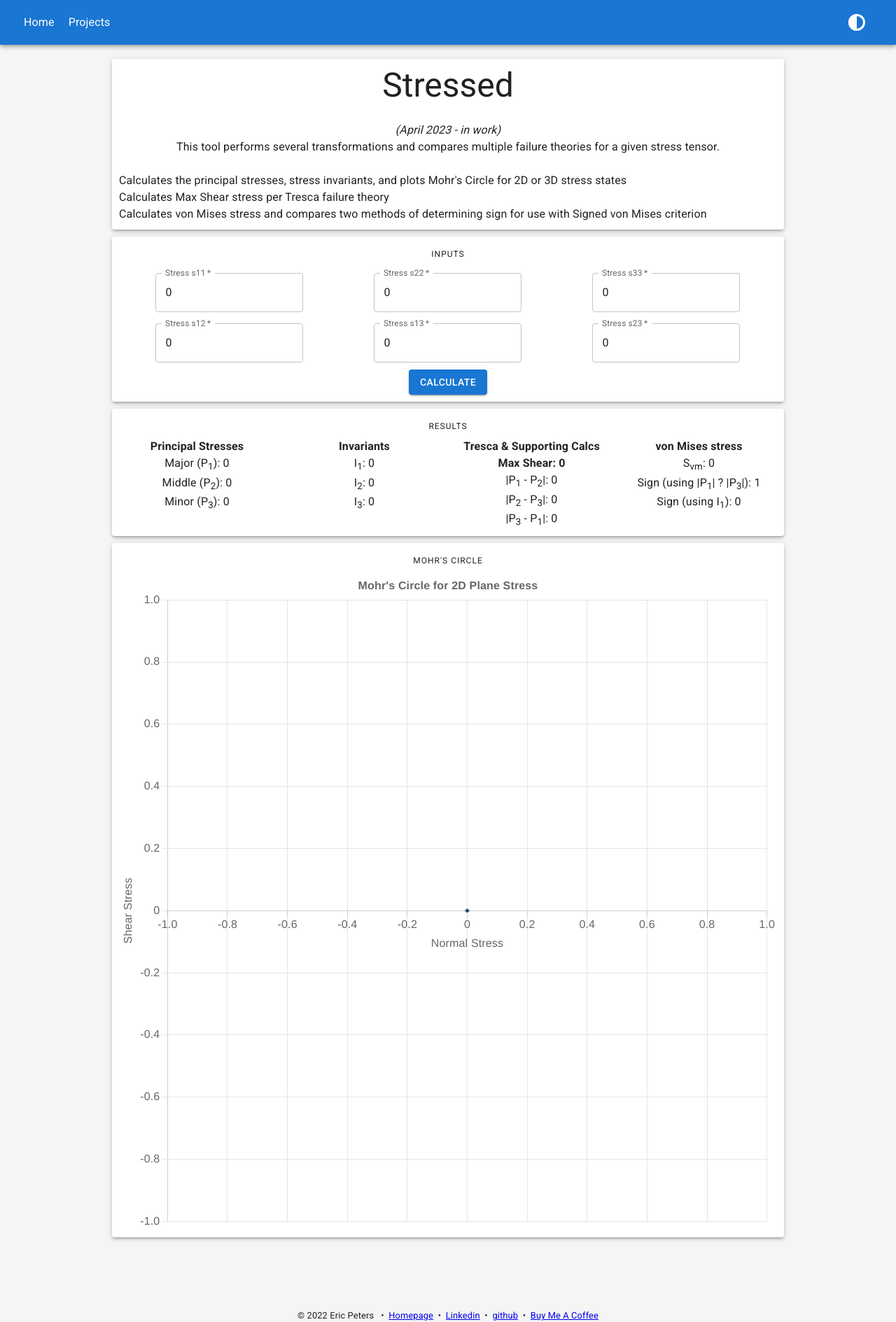
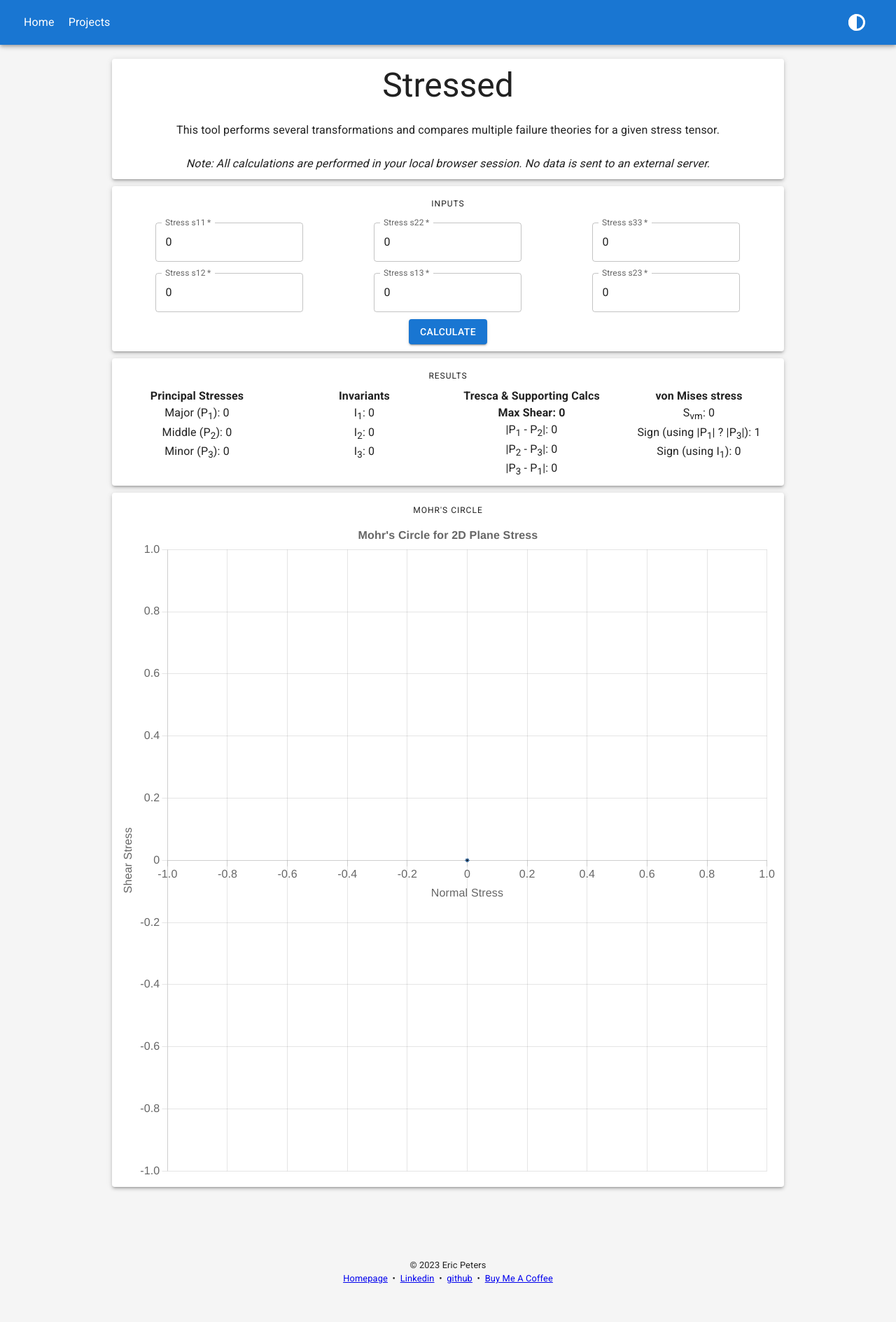
Before and after one commit to edp8489/stressed, a React (Create React App) app: page / in a window 1280 px wide. Shown: the whole page at 70% size. After the commit the page ends 1837 px from the top, so only its background shows below. Built offline with nearby package versions, Linux system fonts and the light colour scheme.

Commit message:
UI updates

```diff
--- a/src/App.jsx
+++ b/src/App.jsx
@@ -115,7 +115,7 @@ export default function App() {
         <ResultsCard
           calcRequired={calcRequired}
           results={resultsState} />
-        <MohrsCircle {...resultsState.stressTensor} />
+        <MohrsCircle {...resultsState.stressTensor} {...resultsState.principalStresses} />
         <Footer />
       </Box>
     </ThemeProvider>
--- a/src/Components/NavBar.jsx
+++ b/src/Components/NavBar.jsx
@@ -36,10 +36,7 @@ export function Footer(){
       margin: '8em auto -4em auto',
       textAlign: 'center',
   }} >
-      ©&nbsp;2022&nbsp;Eric Peters
-      &nbsp;
-      •
-      &nbsp;
+      ©&nbsp;2023&nbsp;Eric Peters<br />
       <a href="https://www.epeters.io">Homepage</a>
       &nbsp;
       •
--- a/src/Components/ResultsCard.jsx
+++ b/src/Components/ResultsCard.jsx
@@ -19,9 +19,9 @@ export default function ResultsCard(props) {
       <Grid container spacing={2}>
         <Grid item xs={3}>
           <b>Principal Stresses</b><br />
-          Major (P<sub>1</sub>): {round(principalStresses.P1,3)}<br />
-          Middle (P<sub>2</sub>): {round(principalStresses.P2,3)}<br />
-          Minor (P<sub>3</sub>): {round(principalStresses.P3,3)}
+          Major (P<sub>1</sub>): {round(principalStresses.P1,1)}<br />
+          Middle (P<sub>2</sub>): {round(principalStresses.P2,1)}<br />
+          Minor (P<sub>3</sub>): {round(principalStresses.P3,1)}
         </Grid>
         <Grid item xs={3}>
           <b>Invariants</b><br />
@@ -31,14 +31,14 @@ export default function ResultsCard(props) {
         </Grid>
         <Grid item xs={3}>
           <b>Tresca & Supporting Calcs</b><br />
-          <b>Max Shear: {round(Tresca.MaxShear,3)}</b><br />
-          |P<sub>1</sub> - P<sub>2</sub>|: {round(Tresca.P1_P2,3)} <br />
-          |P<sub>2</sub> - P<sub>3</sub>|: {round(Tresca.P2_P3,3)} <br />
-          |P<sub>3</sub> - P<sub>1</sub>|: {round(Tresca.P3_P1,3)}
+          <b>Max Shear: {round(Tresca.MaxShear,1)}</b><br />
+          |P<sub>1</sub> - P<sub>2</sub>|: {round(Tresca.P1_P2,1)} <br />
+          |P<sub>2</sub> - P<sub>3</sub>|: {round(Tresca.P2_P3,1)} <br />
+          |P<sub>3</sub> - P<sub>1</sub>|: {round(Tresca.P3_P1,1)}
         </Grid>
         <Grid item xs={3}>
           <b>von Mises stress</b><br />
-          S<sub>vm</sub>: {round(vonMisesStress,3)}<br />
+          S<sub>vm</sub>: {round(vonMisesStress,1)}<br />
           Sign (using |P<sub>1</sub>| ? |P<sub>3</sub>|): {abs(principalStresses.P3) > abs(principalStresses.P1)? -1: 1}<br />
           Sign (using I<sub>1</sub>): {sign(invariants.I1)}
         </Grid>
--- a/src/Components/SummaryCard.jsx
+++ b/src/Components/SummaryCard.jsx
@@ -1,10 +1,6 @@
 import React from "react";
 import { Box, Paper } from "@mui/material";
 import Typography from "@mui/material/Typography";
-import Accordion from '@mui/material/Accordion';
-import AccordionSummary from '@mui/material/AccordionSummary';
-import AccordionDetails from '@mui/material/AccordionDetails';
-import ExpandMoreIcon from '@mui/icons-material/ExpandMore';
 
 export default function SummaryCard(props) {
 
@@ -14,13 +10,10 @@ export default function SummaryCard(props) {
         <Box sx={{ typography: "h3", textAlign: "center" }}>Stressed</Box>
         <br />
         <Box sx={{ typography: "p", textAlign: "center" }}>
-          <i>(April 2023 - in work)</i><br />
           This tool performs several transformations and compares multiple failure theories for a
-          given stress tensor.</Box><br />
-          <Box sx={{ typography: "p", textAlign: "left" }}>
-            Calculates the principal stresses, stress invariants, and plots Mohr's Circle for 2D or 3D stress states<br />
-            Calculates Max Shear stress per Tresca failure theory<br />
-            Calculates von Mises stress and compares two methods of determining sign for use with Signed von Mises criterion<br />
+          given stress tensor.<br /> <br />
+          <i>Note: All calculations are performed in your local browser session. No data is sent to an external server.</i>
+
         </Box>
       </Typography>
     </Paper>
```
